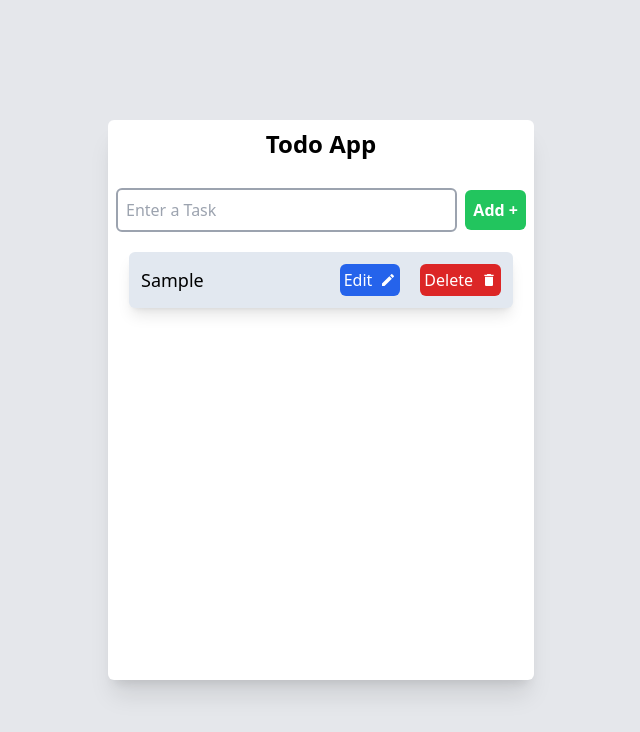
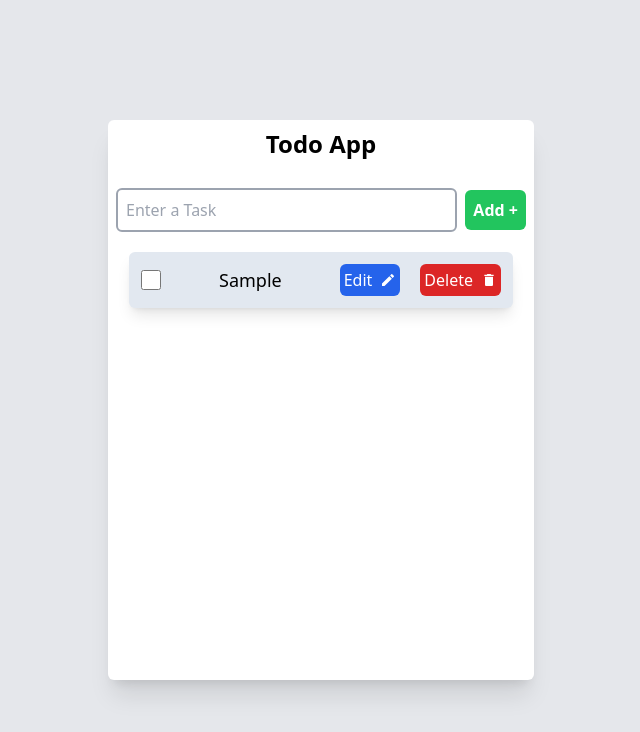
Before and after one commit to AG-codesDev/Internship-Assignment, a React (Vite) app: page / in a window 1280 px wide. Both pictures are taken after typing "Sample" into the empty fields and a click on the button "Add +". Shown: the top 732 px of the page, without its empty margins (319-959 px from the left). Built offline with nearby package versions, Linux system fonts and the light colour scheme.

Commit message:
added checkbox to mark complete

```diff
--- a/src/Components/TaskList.jsx
+++ b/src/Components/TaskList.jsx
@@ -32,6 +32,7 @@ const TaskList = () => {
           className="individualTask bg-slate-200 shadow-lg flex p-3 items-center rounded-md justify-between w-[90%]"
           key={i}
         >
+          <input type="checkbox" name="" id="" className="h-5 w-5" />
           {editMode === todo ? (
             <input
               type="text"
```
